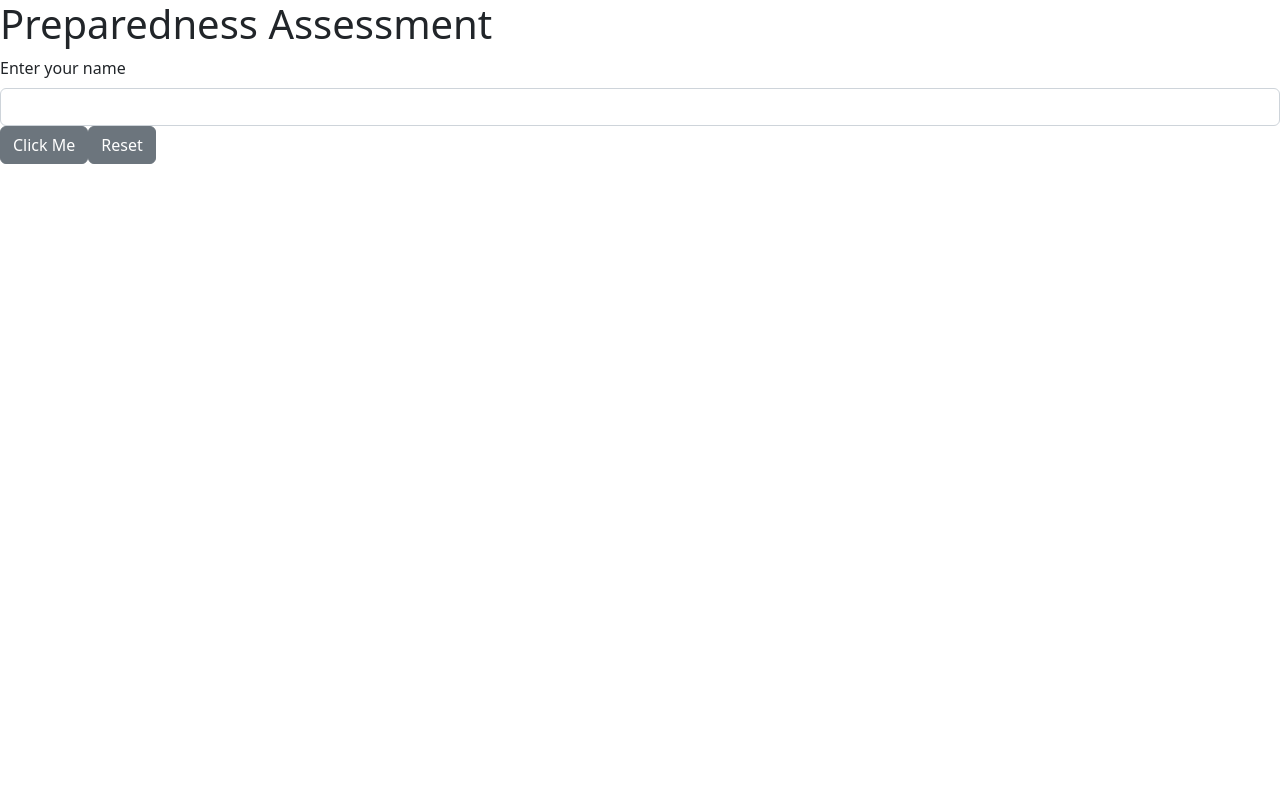
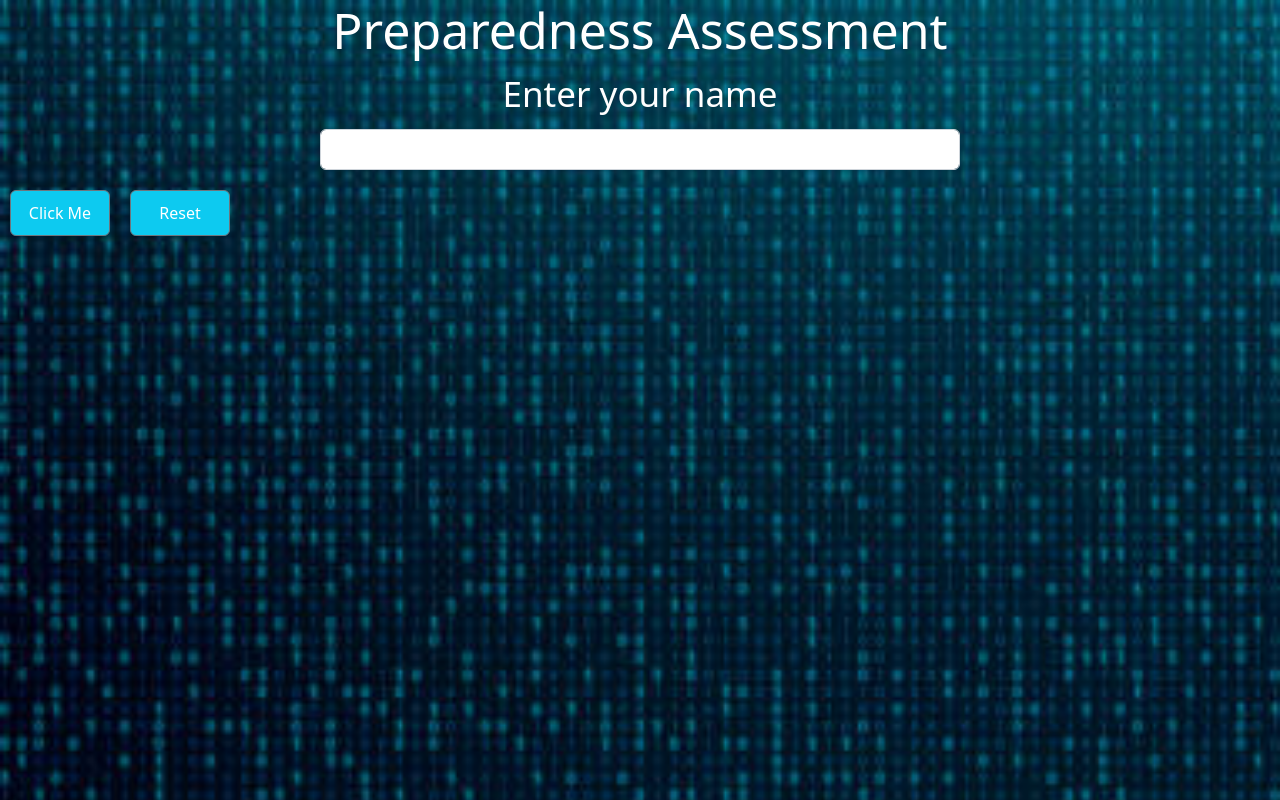
Before and after one commit to learn-academy-2023-hotel/preparedness-assessment-jdpinkard, a React (Create React App) app in the folder preparedness-frontend/: page / in a window 1280 px wide. Shown: the top 800 px of the page. Built offline with nearby package versions, Linux system fonts and the light colour scheme.

Commit message:
Added most of the styling

```diff
--- a/preparedness-frontend/src/App.css
+++ b/preparedness-frontend/src/App.css
@@ -0,0 +1,39 @@
+.entire-content {
+    width: 100vw;
+    height: 100vw;
+    background-image: url("./assets/background-image.jpeg");
+    background-size: cover;
+}
+
+.entire-content h1{
+    color: white;
+    text-align: center;
+    font-size: 50px;
+}
+
+.input {
+    text-align: center;
+}
+
+.input Label {
+    color: white;
+    font-size: 35px;
+}
+
+.input Input {
+    font-size: 18px;
+    width: 50%;
+    margin: auto;
+    padding: 6px 12px;
+}
+
+.form {
+}
+
+.form Button {
+    background-color: #0dcaf0;
+    color: white;
+    width: 100px;
+    padding: 10px;
+    margin: 20px 10px 0px;
+}
--- a/preparedness-frontend/src/index.css
+++ b/preparedness-frontend/src/index.css
@@ -5,6 +5,7 @@ body {
     sans-serif;
   -webkit-font-smoothing: antialiased;
   -moz-osx-font-smoothing: grayscale;
+  background-color: black;
 }
 
 code {
```
Also changed, not shown: 1 other file (tests, documents, lock files or other folders).
